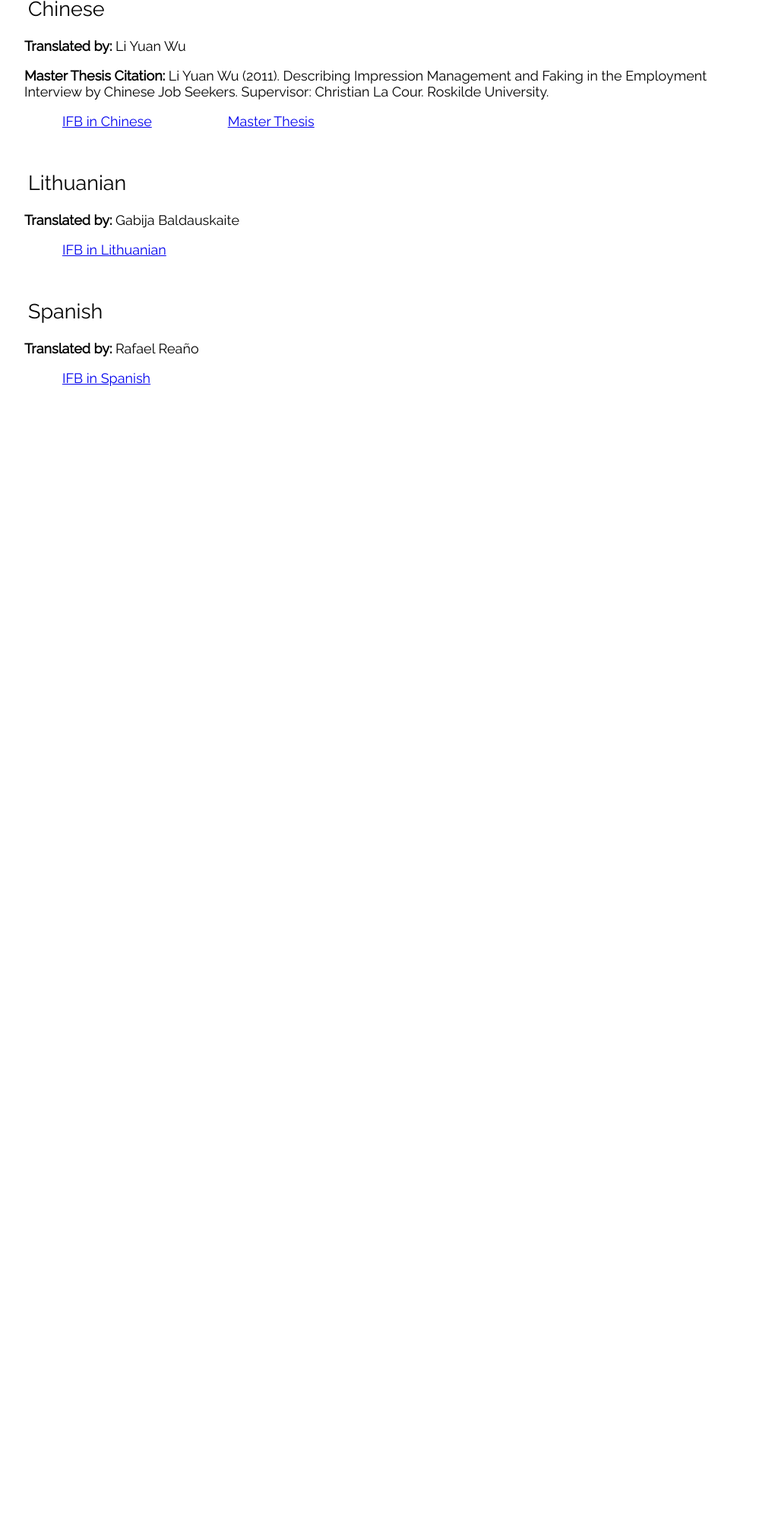
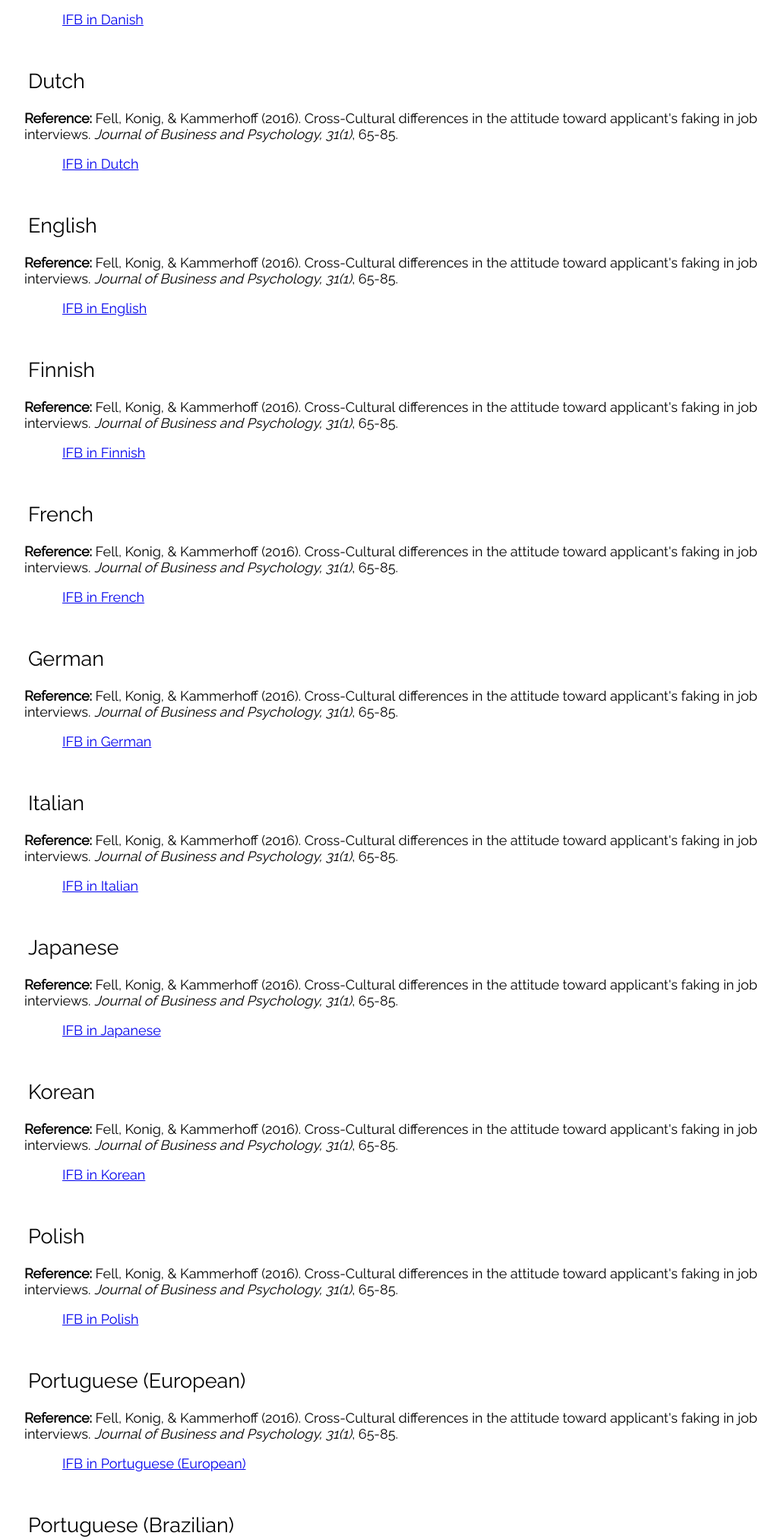
Before and after one commit to jlevashi/jlevashi.github.io, a plain HTML site: page ifbscale.html in a window 1280 px wide. Shown: the part 775-2800 px from the top of the page at 76% size, without its empty margins (123-1151 px from the left). Before the commit the page ends 1309 px from the top, so only its background shows below. Drawn offline with Linux system fonts and the light colour scheme.

Commit message:
Updating website

```diff
--- a/ifbscale.html
+++ b/ifbscale.html
@@ -35,6 +35,69 @@
 		<p><strong>Translated by:</strong> Nicolas Roulin</p>
 		<p><a href="files/ifbfrench.pdf" style="margin-left: 50px;margin-right:50px;">IFB in French</a></p>
 
+		<h3 style="margin-top: 50px;">Danish</h3>
+		<p><strong>Reference:</strong> Fell, Konig, & Kammerhoff (2016). Cross-Cultural differences in the attitude toward applicant's faking in job interviews. <i>Journal of Business and Psychology, 31(1)</i>, 65-85.</p>
+		<p><a href="files/ifbdanish.xls" style="margin-left: 50px;margin-right:50px;">IFB in Danish</a></p>
+
+		<h3 style="margin-top: 50px;">Dutch</h3>
+		<p><strong>Reference:</strong> Fell, Konig, & Kammerhoff (2016). Cross-Cultural differences in the attitude toward applicant's faking in job interviews. <i>Journal of Business and Psychology, 31(1)</i>, 65-85.</p>
+		<p><a href="files/ifbdutch.xls" style="margin-left: 50px;margin-right:50px;">IFB in Dutch</a></p>
+
+		<h3 style="margin-top: 50px;">English</h3>
+		<p><strong>Reference:</strong> Fell, Konig, & Kammerhoff (2016). Cross-Cultural differences in the attitude toward applicant's faking in job interviews. <i>Journal of Business and Psychology, 31(1)</i>, 65-85.</p>
+		<p><a href="files/ifbenglish.xls" style="margin-left: 50px;margin-right:50px;">IFB in English</a></p>
+
+		<h3 style="margin-top: 50px;">Finnish</h3>
+		<p><strong>Reference:</strong> Fell, Konig, & Kammerhoff (2016). Cross-Cultural differences in the attitude toward applicant's faking in job interviews. <i>Journal of Business and Psychology, 31(1)</i>, 65-85.</p>
+		<p><a href="files/ifbfinnish.xls" style="margin-left: 50px;margin-right:50px;">IFB in Finnish</a></p>
+
+		<h3 style="margin-top: 50px;">French</h3>
+		<p><strong>Reference:</strong> Fell, Konig, & Kammerhoff (2016). Cross-Cultural differences in the attitude toward applicant's faking in job interviews. <i>Journal of Business and Psychology, 31(1)</i>, 65-85.</p>
+		<p><a href="files/ifbfrench.xls" style="margin-left: 50px;margin-right:50px;">IFB in French</a></p>
+
+		<h3 style="margin-top: 50px;">German</h3>
+		<p><strong>Reference:</strong> Fell, Konig, & Kammerhoff (2016). Cross-Cultural differences in the attitude toward applicant's faking in job interviews. <i>Journal of Business and Psychology, 31(1)</i>, 65-85.</p>
+		<p><a href="files/ifbgerman.xls" style="margin-left: 50px;margin-right:50px;">IFB in German</a></p>
+
+		<h3 style="margin-top: 50px;">Italian</h3>
+		<p><strong>Reference:</strong> Fell, Konig, & Kammerhoff (2016). Cross-Cultural differences in the attitude toward applicant's faking in job interviews. <i>Journal of Business and Psychology, 31(1)</i>, 65-85.</p>
+		<p><a href="files/ifbitalian.xls" style="margin-left: 50px;margin-right:50px;">IFB in Italian</a></p>
+
+		<h3 style="margin-top: 50px;">Japanese</h3>
+		<p><strong>Reference:</strong> Fell, Konig, & Kammerhoff (2016). Cross-Cultural differences in the attitude toward applicant's faking in job interviews. <i>Journal of Business and Psychology, 31(1)</i>, 65-85.</p>
+		<p><a href="files/ifbjapanese.xls" style="margin-left: 50px;margin-right:50px;">IFB in Japanese</a></p>
+
+		<h3 style="margin-top: 50px;">Korean</h3>
+		<p><strong>Reference:</strong> Fell, Konig, & Kammerhoff (2016). Cross-Cultural differences in the attitude toward applicant's faking in job interviews. <i>Journal of Business and Psychology, 31(1)</i>, 65-85.</p>
+		<p><a href="files/ifbkorean.xls" style="margin-left: 50px;margin-right:50px;">IFB in Korean</a></p>
+
+		<h3 style="margin-top: 50px;">Polish</h3>
+		<p><strong>Reference:</strong> Fell, Konig, & Kammerhoff (2016). Cross-Cultural differences in the attitude toward applicant's faking in job interviews. <i>Journal of Business and Psychology, 31(1)</i>, 65-85.</p>
+		<p><a href="files/ifbpolish.xls" style="margin-left: 50px;margin-right:50px;">IFB in Polish</a></p>
+
+		<h3 style="margin-top: 50px;">Portuguese (European)</h3>
+		<p><strong>Reference:</strong> Fell, Konig, & Kammerhoff (2016). Cross-Cultural differences in the attitude toward applicant's faking in job interviews. <i>Journal of Business and Psychology, 31(1)</i>, 65-85.</p>
+		<p><a href="files/ifbportuguesept.xls" style="margin-left: 50px;margin-right:50px;">IFB in Portuguese (European)</a></p>
+
+		<h3 style="margin-top: 50px;">Portuguese (Brazilian)</h3>
+		<p><strong>Reference:</strong> Fell, Konig, & Kammerhoff (2016). Cross-Cultural differences in the attitude toward applicant's faking in job interviews. <i>Journal of Business and Psychology, 31(1)</i>, 65-85.</p>
+		<p><a href="files/ifbportuguesebr.xls" style="margin-left: 50px;margin-right:50px;">IFB in Portuguese (Brazilian)</a></p>
+
+		<h3 style="margin-top: 50px;">Russian</h3>
+		<p><strong>Reference:</strong> Fell, Konig, & Kammerhoff (2016). Cross-Cultural differences in the attitude toward applicant's faking in job interviews. <i>Journal of Business and Psychology, 31(1)</i>, 65-85.</p>
+		<p><a href="files/ifbrussian.xls" style="margin-left: 50px;margin-right:50px;">IFB in Russian</a></p>
+
+		<h3 style="margin-top: 50px;">Spanish</h3>
+		<p><strong>Reference:</strong> Fell, Konig, & Kammerhoff (2016). Cross-Cultural differences in the attitude toward applicant's faking in job interviews. <i>Journal of Business and Psychology, 31(1)</i>, 65-85.</p>
+		<p><a href="files/ifbspanish.xls" style="margin-left: 50px;margin-right:50px;">IFB in Spanish</a></p>
+
+		<h3 style="margin-top: 50px;">Swedish</h3>
+		<p><strong>Reference:</strong> Fell, Konig, & Kammerhoff (2016). Cross-Cultural differences in the attitude toward applicant's faking in job interviews. <i>Journal of Business and Psychology, 31(1)</i>, 65-85.</p>
+		<p><a href="files/ifbswedish.xls" style="margin-left: 50px;margin-right:50px;">IFB in Swedish</a></p>
+
+		<h3 style="margin-top: 50px;">Thai</h3>
+		<p><strong>Reference:</strong> Fell, Konig, & Kammerhoff (2016). Cross-Cultural differences in the attitude toward applicant's faking in job interviews. <i>Journal of Business and Psychology, 31(1)</i>, 65-85.</p>
+		<p><a href="files/ifbthai.xls" style="margin-left: 50px;margin-right:50px;">IFB in Thai</a></p>
 
 		<h2 style="margin-top: 70px;">Working Translated Versions</h2>
 
```
